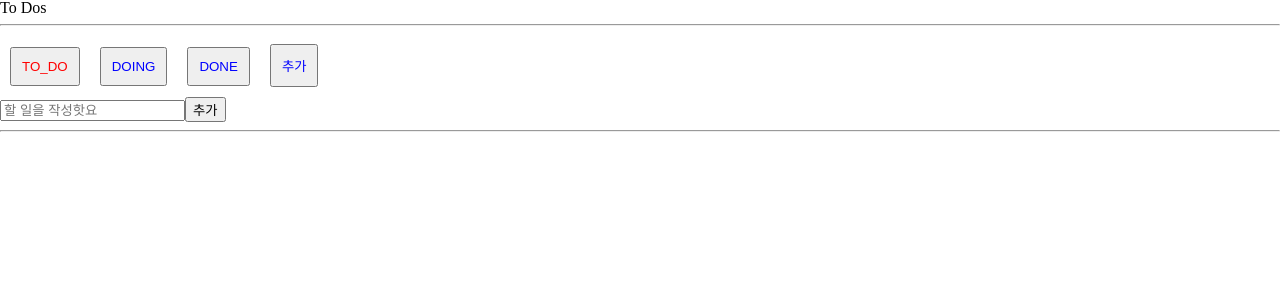
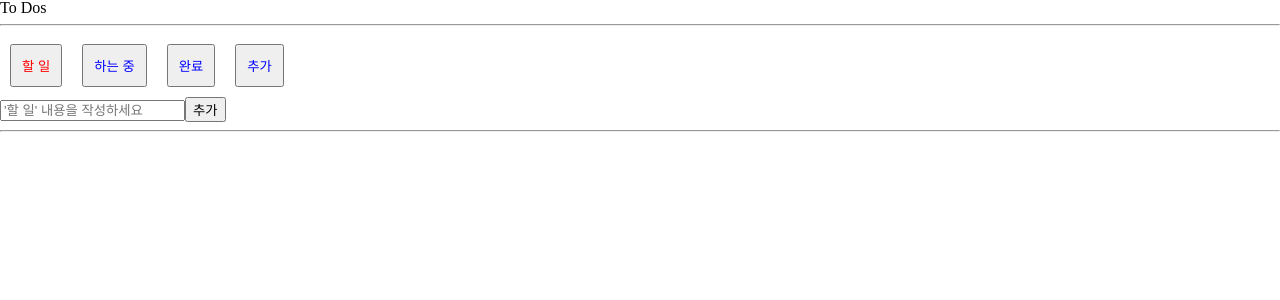
Before and after one commit to j2noo/to-do-list, a React (Create React App) app: page / in a window 1280 px wide. Shown: the top 300 px of the page. Built offline with nearby package versions, Linux system fonts and the light colour scheme.

Commit message:
feat : 한글로 변경

```diff
--- a/src/atoms.tsx
+++ b/src/atoms.tsx
@@ -1,8 +1,8 @@
 import { atom, selector } from "recoil";
 export enum Categories {
-  "TO_DO" = "TO_DO",
-  "DOING" = "DOING",
-  "DONE" = "DONE",
+  "TO_DO" = "할 일",
+  "DOING" = "하는 중",
+  "DONE" = "완료",
 }
 export interface IToDo {
   id: number;
--- a/src/component/CreateToDo.tsx
+++ b/src/component/CreateToDo.tsx
@@ -9,13 +9,13 @@ function CreateToDo() {
   const { register, handleSubmit, setValue } = useForm<IForm>();
   const category = useRecoilValue(categoryState);
   const onSubmit = ({ toDo }: IForm) => {
-    setToDos((prev) => [{ id: Date.now(), text: toDo, category: category}, ...prev]);
+    setToDos((prev) => [{ id: Date.now(), text: toDo, category: category }, ...prev]);
     setValue("toDo", ""); //toDo input의 값을 지움
     //console.log(toDos);
   };
   return (
     <form onSubmit={handleSubmit(onSubmit)}>
-      <input {...register("toDo")} placeholder="할 일을 작성핫요"></input>
+      <input {...register("toDo")} placeholder={`'${category}' 내용을 작성하세요`}></input>
       <button>추가</button>
     </form>
   );
```
